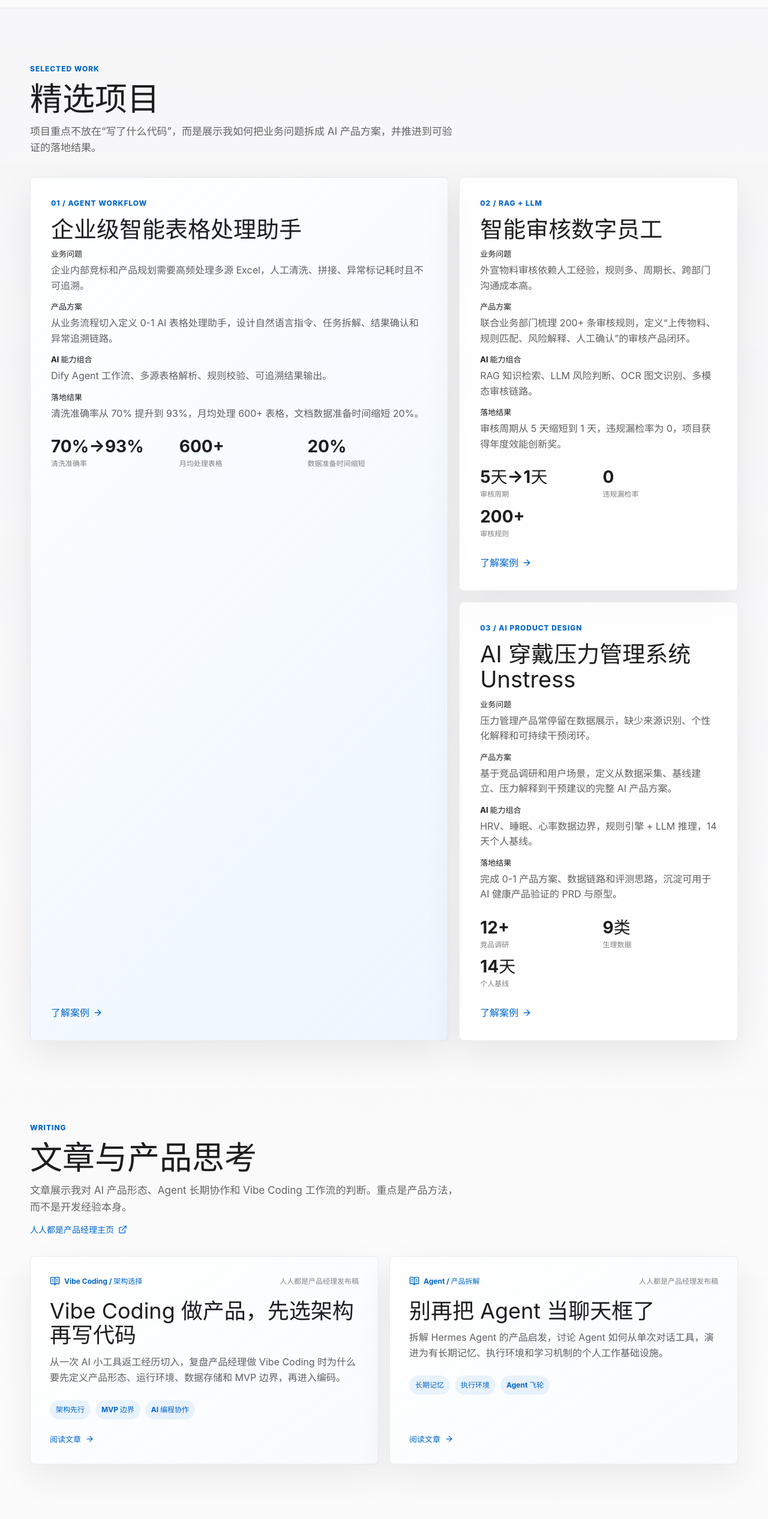
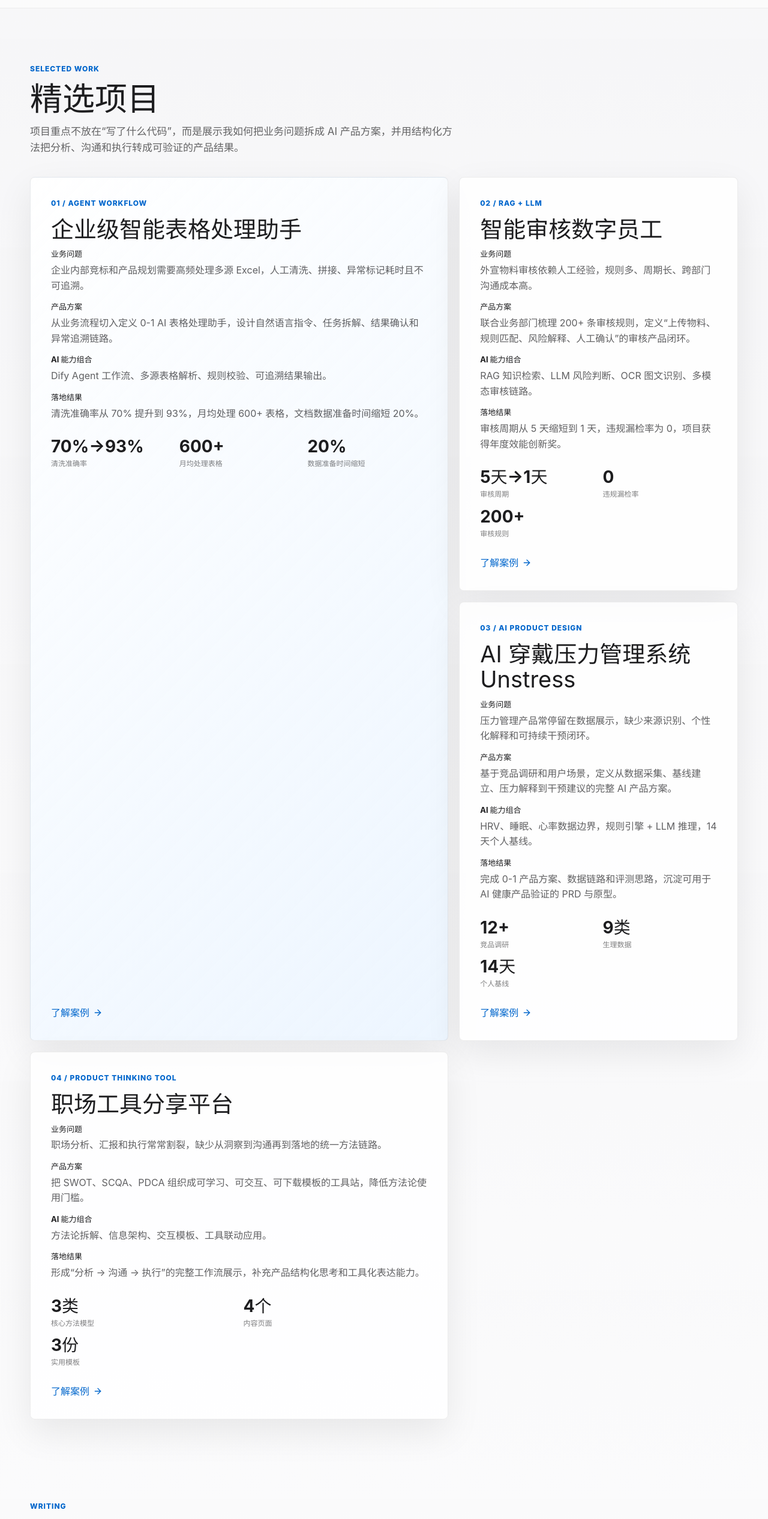
Before and after one commit to Richard-Yang0130/ai-pm-portfolio, a React (Vite) app: page / in a window 1280 px wide. Shown: the part 804-3336 px from the top of the page at 60% size. Built offline with nearby package versions, Linux system fonts and the light colour scheme.

Commit message:
Add work tools portfolio case

```diff
--- a/src/App.jsx
+++ b/src/App.jsx
@@ -15,6 +15,7 @@ import {
 import { articles, woshipmProfileUrl } from './articles.js';
 
 const unstressCaseUrl = '/ai-pm-portfolio/cases/unstress/';
+const workToolsCaseUrl = 'https://worktoolsshare-jctg6qq9.manus.space/';
 
 const projects = [
   {
@@ -55,6 +56,20 @@ const projects = [
       ['12+', '竞品调研'],
       ['9类', '生理数据'],
       ['14天', '个人基线'],
+    ],
+  },
+  {
+    label: '04 / Product Thinking Tool',
+    title: '职场工具分享平台',
+    problem: '职场分析、汇报和执行常常割裂，缺少从洞察到沟通再到落地的统一方法链路。',
+    solution: '把 SWOT、SCQA、PDCA 组织成可学习、可交互、可下载模板的工具站，降低方法论使用门槛。',
+    ai: '方法论拆解、信息架构、交互模板、工具联动应用。',
+    result: '形成“分析 → 沟通 → 执行”的完整工作流展示，补充产品结构化思考和工具化表达能力。',
+    caseUrl: workToolsCaseUrl,
+    metrics: [
+      ['3类', '核心方法模型'],
+      ['4个', '内容页面'],
+      ['3份', '实用模板'],
     ],
   },
 ];
@@ -186,7 +201,9 @@ export default function App() {
         <div className="section-heading">
           <p className="eyebrow">Selected Work</p>
           <h2>精选项目</h2>
-          <p>项目重点不放在“写了什么代码”，而是展示我如何把业务问题拆成 AI 产品方案，并推进到可验证的落地结果。</p>
+          <p>
+            项目重点不放在“写了什么代码”，而是展示我如何把业务问题拆成 AI 产品方案，并用结构化方法把分析、沟通和执行转成可验证的产品结果。
+          </p>
         </div>
         <div className="project-grid">
           {projects.map((project, index) => (
```
Also changed, not shown: 1 other file (tests, documents, lock files or other folders).
